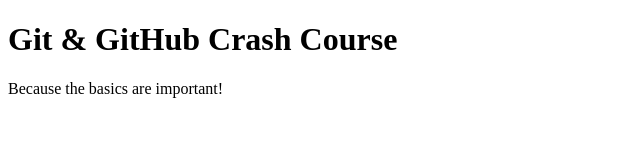
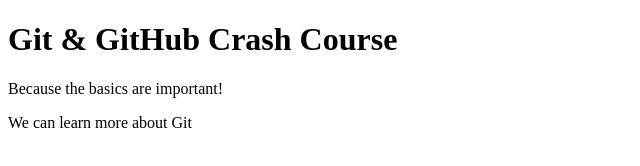
Before and after one commit to varshajosh/github-crash-course, a plain HTML site: page index.html in a window 1280 px wide. Shown: the whole page, without its empty margins (0-640 px from the left). Drawn offline with Linux system fonts and the light colour scheme.

Commit message:
Added New Line

```diff
--- a/index.html
+++ b/index.html
@@ -9,5 +9,6 @@
   <body>
     <h1>Git & GitHub Crash Course</h1>
     <p>Because the basics are important!</p>
+    <p>We can learn more about Git </p>
   </body>
 </html>
```
